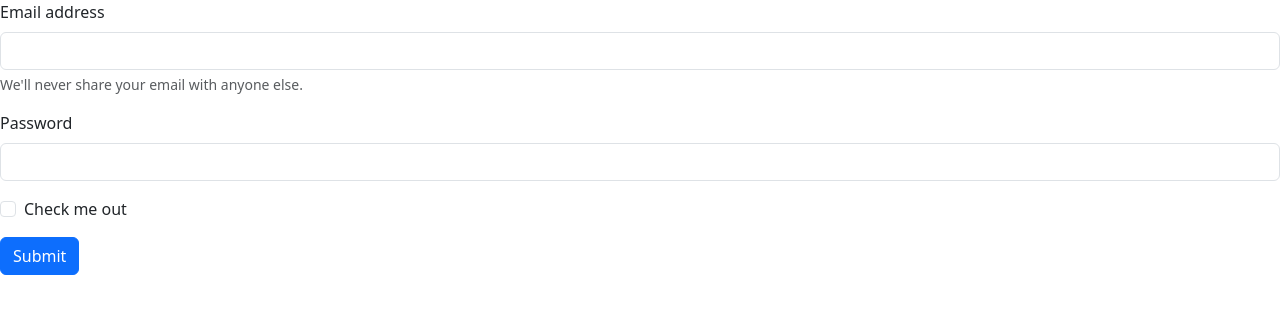
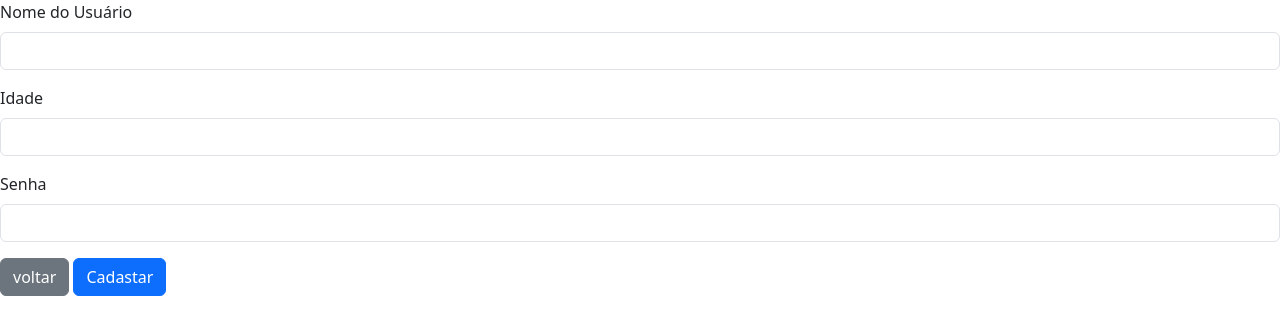
Before and after one commit to welkmari/NodeJs-Learn, a plain HTML site: page front_end/cadastroUsuario/index.html in a window 1280 px wide. Drawn offline with nearby package versions, Linux system fonts and the light colour scheme.

Commit message:
commit
commit

```diff
--- a/front_end/cadastroUsuario/index.html
+++ b/front_end/cadastroUsuario/index.html
@@ -1,31 +1,37 @@
 <!DOCTYPE html>
 <html lang="en">
+
 <head>
     <meta charset="UTF-8">
     <meta name="viewport" content="width=device-width, initial-scale=1.0">
     <title>Document</title>
     <link rel="stylesheet" href="style.css">
     <link href="https://cdn.jsdelivr.net/npm/bootstrap@5.3.7/dist/css/bootstrap.min.css" rel="stylesheet"
-    integrity="sha384-LN+7fdVzj6u52u30Kp6M/trliBMCMKTyK833zpbD+pXdCLuTusPj697FH4R/5mcr" crossorigin="anonymous">
+        integrity="sha384-LN+7fdVzj6u52u30Kp6M/trliBMCMKTyK833zpbD+pXdCLuTusPj697FH4R/5mcr" crossorigin="anonymous">
 </head>
+
 <body>
     <form>
         <div class="mb-3">
-          <label for="exampleInputEmail1" class="form-label">Email address</label>
-          <input type="email" class="form-control" id="exampleInputEmail1" aria-describedby="emailHelp">
-          <div id="emailHelp" class="form-text">We'll never share your email with anyone else.</div>
+            <label for="nome" class="form-label">Nome do Usuário</label>
+            <input type="email" class="form-control" id="exampleInputEmail1" aria-describedby="emailHelp">
         </div>
         <div class="mb-3">
-          <label for="exampleInputPassword1" class="form-label">Password</label>
-          <input type="password" class="form-control" id="exampleInputPassword1">
+            <label for="idade" class="form-label">Idade</label>
+            <input type="number" class="form-control" id="idade" min="0" max="120">
         </div>
-        <div class="mb-3 form-check">
-          <input type="checkbox" class="form-check-input" id="exampleCheck1">
-          <label class="form-check-label" for="exampleCheck1">Check me out</label>
+        <div class="mb-3">
+            <label for="senha" class="form-label">Senha</label>
+            <input type="password" class="form-control" id="exampleInputPassword1">
         </div>
-        <button type="submit" class="btn btn-primary">Submit</button>
-      </form>
+
+
+        <a href="../index.html" class="btn btn-secondary">voltar</a>
+
+        <button type="submit" class="btn btn-primary">Cadastar</button>
+    </form>
 
     <script src="script.js"></script>
 </body>
+
 </html>
--- a/front_end/cadastroUsuario/style.css
+++ b/front_end/cadastroUsuario/style.css
@@ -1,5 +1,6 @@
-.cadastrarUsuario{
+.forms{
     display: flex;
-    justify-content: end;
-    margin-top: 30px;
+    justify-content: center;
+    align-items: center;
+    height: 100vh;
 }
```
